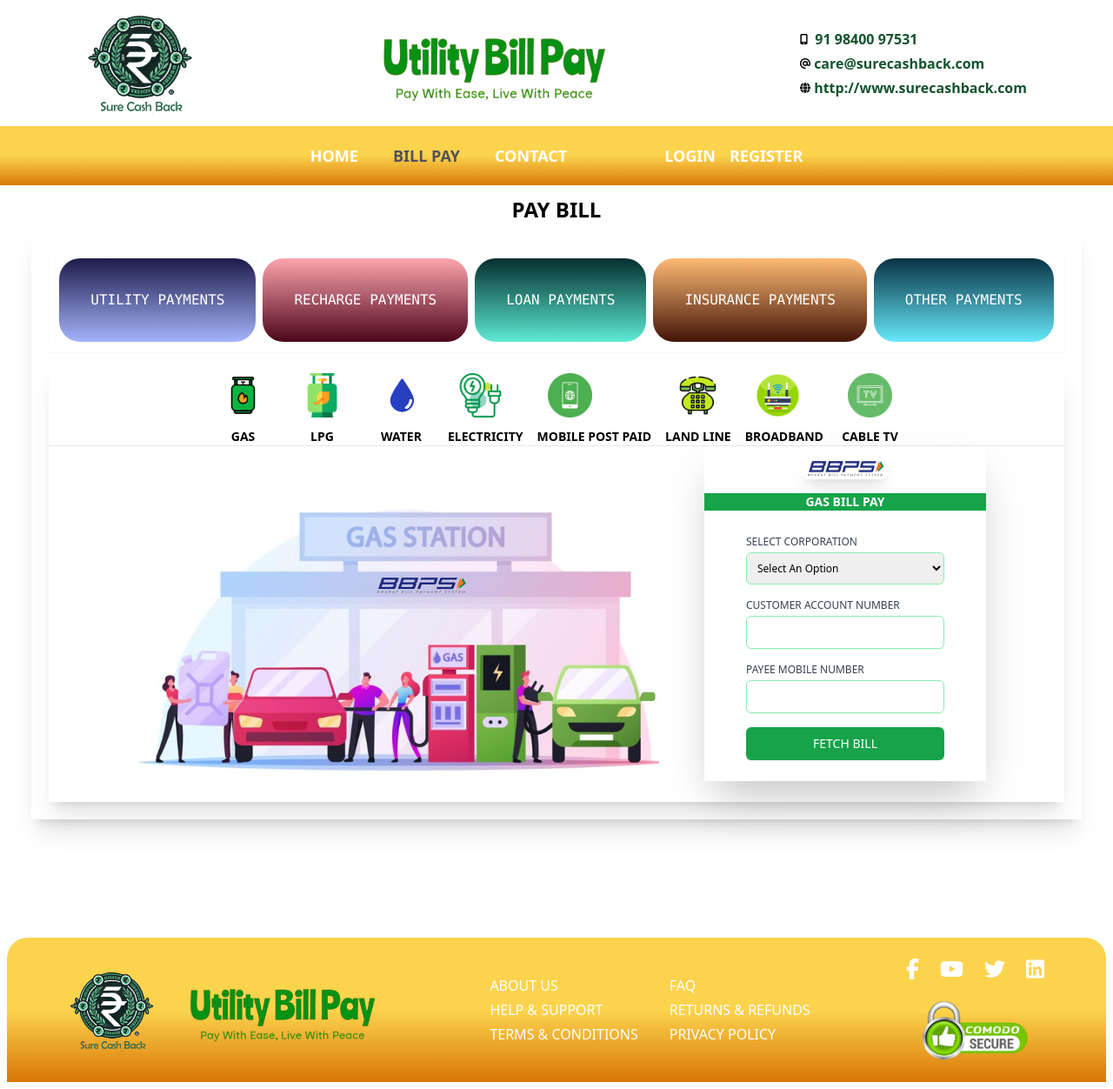
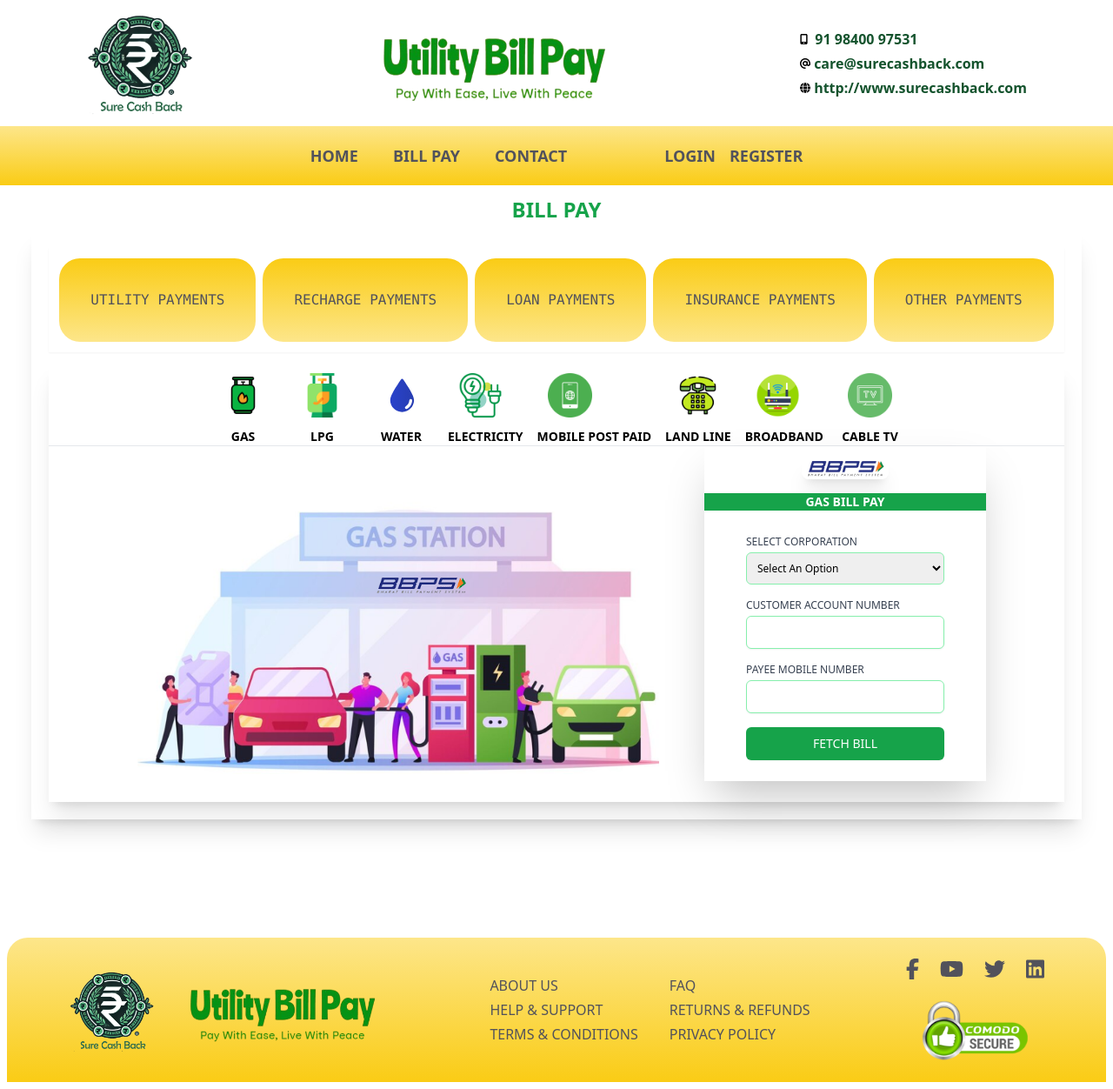
Before and after one commit to srinisLearning/surecashback, a Next.js app: page /paybill in a window 1280 px wide. Shown: the whole page at 87% size. Built offline with nearby package versions, Linux system fonts and the light colour scheme; no server answers.

Commit message:
General Message

```diff
--- /dev/null
+++ b/src/app/about/page.tsx
@@ -0,0 +1,16 @@
+import React from 'react'
+
+const AboutPage = () => {
+  return (
+     <>
+     <div className='max-w-4xl flex flex-col justify-center mx-auto p-6'>
+     To make it easier and more convenient for customers, we offer a hassle-free way to pay utility bills right from the comfort of their own homes. . This solution is designed to simplify the process and save time, allowing users to manage essential bills for services like electricity, water, gas, and internet without any added stress. Our platform is user-friendly and prioritizes security, ensuring that every transaction is protected and reliable. Additionally, it supports multiple payment methods, allowing customers to choose what suits them best.  It’s bill payment, simplified and streamlined.
+      <p className='font-bold'>Our USP is cashback for every transaction</p>
+     </div>
+
+
+     </>
+  )
+}
+
+export default AboutPage
--- a/src/app/page.tsx
+++ b/src/app/page.tsx
@@ -20,7 +20,7 @@
   <div className="mt-9">
     <HomeComponent1 />
   </div>
-  <div className="border rounded-full shadow-2xl   m-6 mt-12 p-6 w-screen mx-auto bg-gradient-to-b from-amber-200 from-33% to-amber-600 max-w-6xl ">
+  <div className="border rounded-full shadow-2xl   m-6 mt-12 p-6 w-screen mx-auto bg-gradient-to-tr from-amber-200 to-yellow-400 max-w-6xl ">
     <h3 className="text-xl uppercase text-center font-semibold">Our Services</h3>
 
     <Link href='/paybill'>
--- a/src/app/paybill/page.tsx
+++ b/src/app/paybill/page.tsx
@@ -6,7 +6,7 @@
 const PayBillPage = () => {
   return (
      <>
-     <h3 className='flex justify-center text-green-aaa text-2xl font-black my-2 uppercase '>Pay Bill</h3>
+     <h3 className='flex justify-center text-green-600 text-2xl font-black my-2 uppercase '>Bill Pay</h3>
 
       <PayBillComponent/>
 
--- a/src/components/Footer.tsx
+++ b/src/components/Footer.tsx
@@ -12,7 +12,7 @@
 const Footer = () => {
   return (
     <>
-      <div className="flex min-h-16 p-6 bg-gradient-to-b from-amber-300 from-50% to-amber-600 text-white justify-around items-center gap-4 rounded-t-3xl m-2">
+      <div className="flex min-h-16 p-6 bg-gradient-to-b from-amber-200 to-yellow-400 text-white justify-around items-center gap-4 rounded-t-3xl m-2">
         <div className="flex">
           <div className="flex gap-6 justify-center items-center">
             <Image
@@ -30,9 +30,9 @@
             />
           </div>
         </div>
-        <div className="flex gap-9">
+        <div className="flex gap-9 text-zinc-600">
 
-            <div className='flex justify-center'>
+            <div className='flex justify-center '>
             <ul className="flex flex-col gap-1">
             <li className="text-md uppercase">About Us</li>
             <li className="text-md uppercase">Help & Support</li>
@@ -48,7 +48,7 @@
               </div>
 
         </div>
-        <div className="flex flex-col justify-center align-middle gap-6">
+        <div className="flex flex-col justify-center align-middle gap-6 text-zinc-600">
           <div className="flex gap-6">
           <FontAwesomeIcon icon={faFacebookF} size="xl" />
           <FontAwesomeIcon icon={faYoutube} size="xl" />
--- a/src/components/HomeComponent1.tsx
+++ b/src/components/HomeComponent1.tsx
@@ -23,6 +23,7 @@
               height={75}
               className="rounded-lg shadow-lg"
             />
+
           </div>
           <div className="justify-center text-center max-w-md">
             <div className="text-3xl text-center text-amber-400 font-bold p-3 max-w-lg shadow-md mb-6 ">
@@ -37,6 +38,7 @@
 
               Sure Cash Backs
             </div>
+
           </div>
         </div>
       </div>
--- a/src/components/NavBar.tsx
+++ b/src/components/NavBar.tsx
@@ -6,13 +6,13 @@
 const NavBar = async () => {
   const { userId } = await auth();
   return (
-    <div className="flex justify-center items-center w-full mb-1 mx-auto bg-gradient-to-b from-amber-300 from-50% to-amber-600">
+    <div className="flex justify-center items-center w-full mb-1 mx-auto bg-gradient-to-b from-amber-200 to-yellow-400">
       <div className="rounded-xl text-white my-1">
         <ul className="flex justify-between py-4 px-6 gap-28 ">
           <div className="flex flex-row gap-10">
             <div>
               <Link href="/">
-                <li className="text-lg uppercase font-bold">Home</li>
+                <li className="text-lg uppercase font-bold text-zinc-600">Home</li>
               </Link>
             </div>
 
@@ -25,7 +25,7 @@
 
             <div>
               <Link href="/">
-                <li className="text-lg uppercase font-bold">Contact</li>
+                <li className="text-lg uppercase font-bold text-zinc-600">Contact</li>
               </Link>
             </div>
           </div>
@@ -34,16 +34,16 @@
               {!userId ? (
                 <>
                   <Link href="/sign-in">
-                    <li className="text-lg uppercase font-bold">Login</li>
+                    <li className="text-lg uppercase font-bold text-zinc-600">Login</li>
                   </Link>
                   <Link href="/sign-up">
-                    <li className="text-lg uppercase font-bold">Register</li>
+                    <li className="text-lg uppercase font-bold text-zinc-600">Register</li>
                   </Link>
                 </>
               ) : (
                 <>
                   <Link href="/profile">
-                    <li className="text-sm uppercase font-boldr">Profile</li>
+                    <li className="text-sm uppercase font-bold text-zinc-600">Profile</li>
                   </Link>
                   <li className="flex items-center text-slate-900">
                     <UserButton />
--- a/src/components/PayBill.tsx
+++ b/src/components/PayBill.tsx
@@ -56,30 +56,30 @@
           className="flex flex-col shadow-xl  border-lime-300 border-1 p-5"
           defaultIndex={defaultTab}
         >
-          <TabList className="flex gap-2 justify-center mb-3 shadow-sm p-3 font-mono text-white uppercase  ">
+          <TabList className="flex gap-2 justify-center mb-3 shadow-sm p-3 font-mono text-zinc-600 uppercase  ">
             <Tab className="">
-              <p className="p-9 bg-gradient-to-t from-indigo-300 from-16% to-indigo-950  rounded-3xl hover:rounded-none text-white uppercase">
+              <p className="p-9 bg-gradient-to-t bg-gradient-to-r from-amber-200 to-yellow-400 rounded-3xl hover:rounded-none text-zinc-600 uppercase">
                 Utility Payments
               </p>
             </Tab>
             <Tab className="">
-              <p className="p-9 bg-gradient-to-b from-rose-300 to-rose-950 from-16%  rounded-3xl hover:rounded-none">
+              <p className="p-9 bg-gradient-to-t bg-gradient-to-t from-amber-200 to-yellow-400  text-zinc-600  rounded-3xl hover:rounded-none">
                 Recharge Payments
               </p>
             </Tab>
 
             <Tab className="">
-              <p className="p-9 bg-gradient-to-t from-teal-300 to-teal-950 from-16%  rounded-3xl hover:rounded-none">
+              <p className="p-9 bg-gradient-to-t bg-gradient-to-bl from-amber-200 to-yellow-400  rounded-3xl hover:rounded-none">
                 Loan Payments
               </p>
             </Tab>
             <Tab className="">
-              <p className="p-9 bg-gradient-to-b from-orange-300 to-orange-950 from-16% rounded-3xl hover:rounded-none">
+              <p className="p-9 bg-gradient-to-t bg-gradient-to-l from-amber-200 to-yellow-400  rounded-3xl hover:rounded-none">
                 Insurance Payments
               </p>
             </Tab>
             <Tab className="">
-              <p className="p-9  bg-gradient-to-t from-cyan-300 to-cyan-950 from-16%  rounded-3xl hover:rounded-none">
+              <p className="p-9  bg-gradient-to-t bg-gradient-to-br from-amber-200 to-yellow-400  rounded-3xl hover:rounded-none">
                 Other Payments
               </p>
             </Tab>
```
